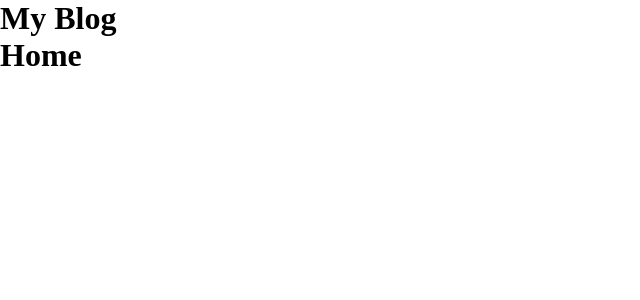
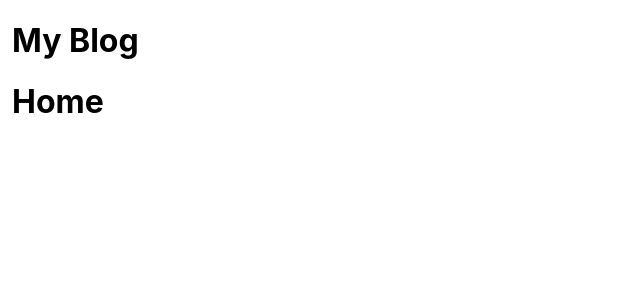
Before and after one commit to derickcjesus/my-blog, a React (Vite) app: page / in a window 1280 px wide. Shown: the top 300 px of the page, without its empty margins (0-640 px from the left). Built offline with nearby package versions, Linux system fonts and the light colour scheme.

Commit message:
estilização

```diff
--- a/src/components/MyBlogName.jsx
+++ b/src/components/MyBlogName.jsx
@@ -1,3 +1,5 @@
+import "./style.css"
+
 function MyBlogName() {
     return (
         <h1>My Blog</h1>
--- /dev/null
+++ b/src/components/style.css
@@ -0,0 +1,5 @@
+h1 {
+    font-size: 2em;
+    font-family: 'Inter', sans-serif;
+    margin: 21px 12px 22px;
+}
```
